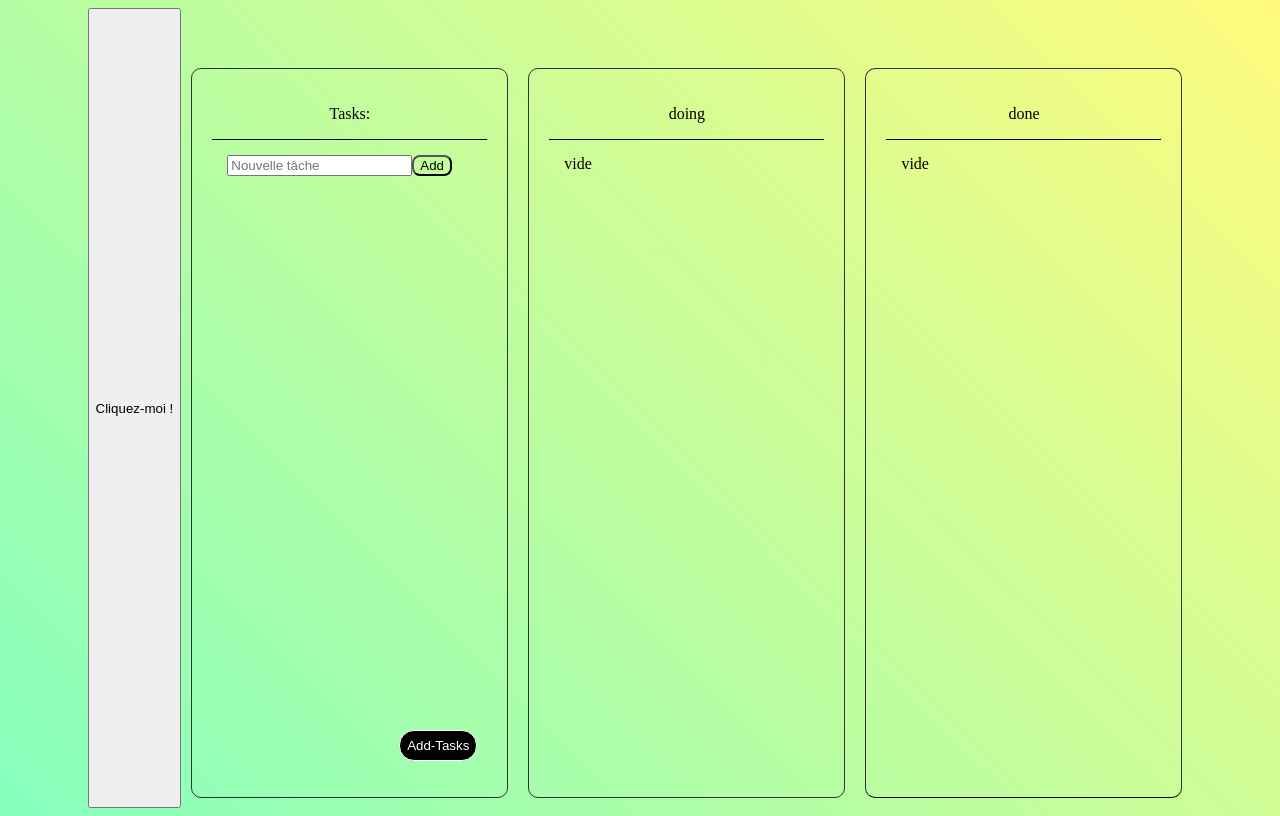
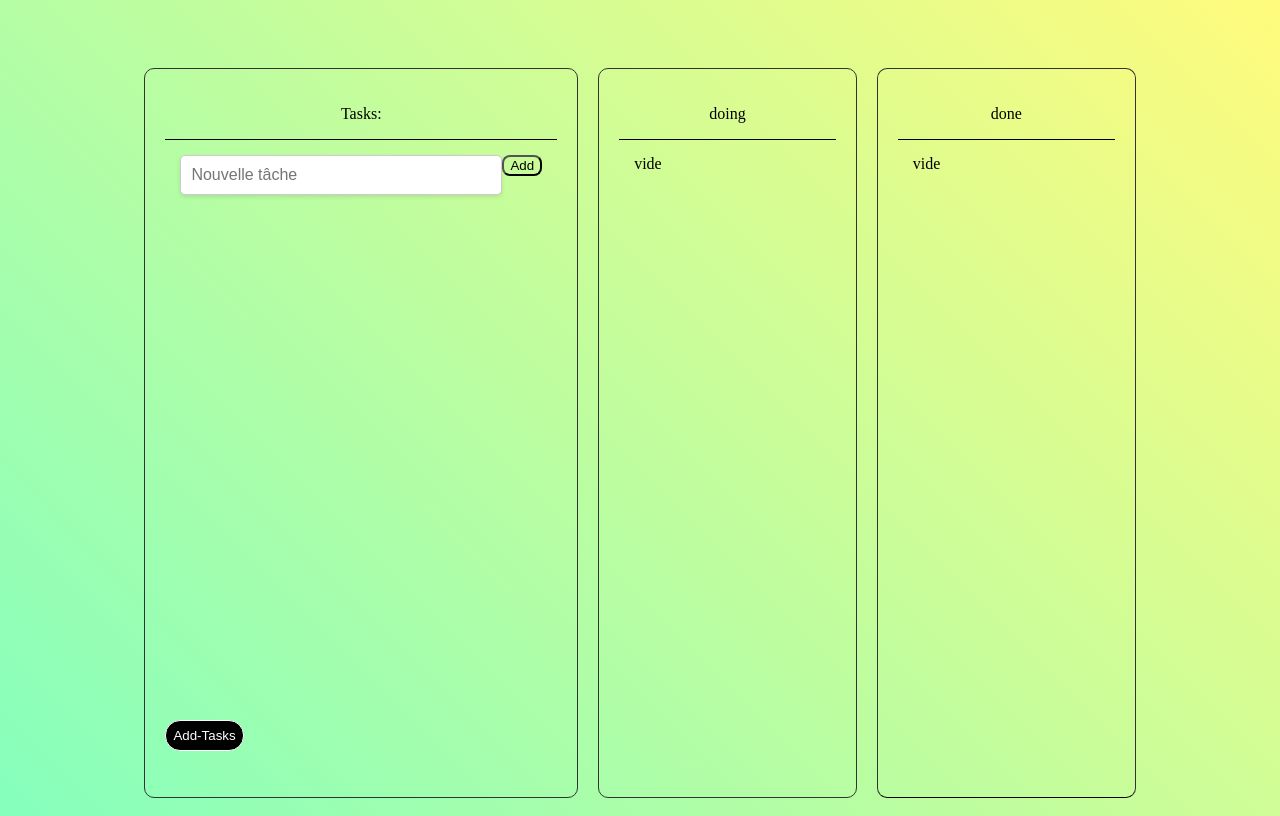
Before and after one commit to MethanBlun/ToDoExpress, a plain HTML site: page index.html in a window 1280 px wide. Drawn offline with Linux system fonts and the light colour scheme.

Commit message:
taskInput css decoration added

```diff
--- a/button.css
+++ b/button.css
@@ -2,8 +2,8 @@
 
 .tasksbutton{
     display: flex;
-    justify-content: center; /* Aligne horizontalement le contenu au centre */
-    align-items: center; /* Aligne verticalement le contenu au centre */
+    justify-content: center;
+    align-items: center;
     padding: 10px;
 }
 
--- a/global.css
+++ b/global.css
@@ -13,7 +13,7 @@ body{
 
 }
 
-.div-principal {
+.divPrincipal {
     display: flex;
     justify-content: space-between;
     width: 80%;
--- a/index.html
+++ b/index.html
@@ -10,26 +10,18 @@
 </head>
 <body>
     <main>
-      <button id="monBouton">Cliquez-moi !</button>
-
-      <div class="div-principal">
+        <div class="divPrincipal">
             <div class="tasks">
                 <p class="cardName">Tasks:</p>
-          <div class="tasks-side">
-            <div class="new-tasks">
+                <div class="tasksSide">
+                    <div class="newTasks">
                         <div>
                             <input type="text" id="taskInput" placeholder="Nouvelle tâche" />
                         </div>
                         <div>
-          <button class="field-addButton" onclick="addTask()">Add</button>
+                            <button class="field-addButton" onclick="">Add</button>
                         </div>
-
-
                     </div>
-
-
-
-
                 </div>
                 <div class="tasks-button">
                     <button class="addButton">Add-Tasks</button>
--- a/script.js
+++ b/script.js
@@ -1,4 +1,4 @@
-// Utilisez une fonction qui s'exécute après le chargement du contenu
+
 
 
 
--- a/tasks.css
+++ b/tasks.css
@@ -14,27 +14,26 @@
     display: flex;
     flex-direction: column;
 }
-.tasks-side ,.doing-side ,.done-side{
+.tasksSide ,.doing-side ,.done-side{
     padding: 15px;
     height: 80%;
     border-top: 1px solid;
     display: flex;
+    flex-direction: column;
     flex-wrap: nowrap;
+    gap: 30px;
 
 }
 
-.new-tasks{
+.newTasks{
     display: flex;
     flex-wrap: nowrap;
 }
-.tasks-button {
+.tasksButton {
     display: flex;
-    justify-content: right; /* Aligne horizontalement le contenu au centre */
-    align-items: center; /* Aligne verticalement le contenu au centre */
+    justify-content: right;
+    align-items: center;
     padding: 10px;
-
-
-
 }
 
 .addButton {
@@ -68,3 +67,29 @@
     text-align: center;
     font: 1em italic;
 }
+
+
+
+
+.finishedTask{
+    display: flex;
+    flex-wrap: nowrap;
+    border: 1px solid;
+    border-radius: 10px;
+    background-color: aqua;
+
+}
+#taskInput {
+    padding: 10px;
+    font-size: 16px;
+    border: 1px solid #ccc;
+    border-radius: 5px;
+    width: 300px;
+    box-shadow: 0 2px 4px rgba(0, 0, 0, 0.1);
+    transition: border-color 0.3s ease-in-out;
+  }
+
+  #taskInput:focus {
+    border-color: #007BFF;
+    outline: none;
+  }
```
Also changed, not shown: 1 other file. Lines whose indentation alone changed are shown as unchanged.
